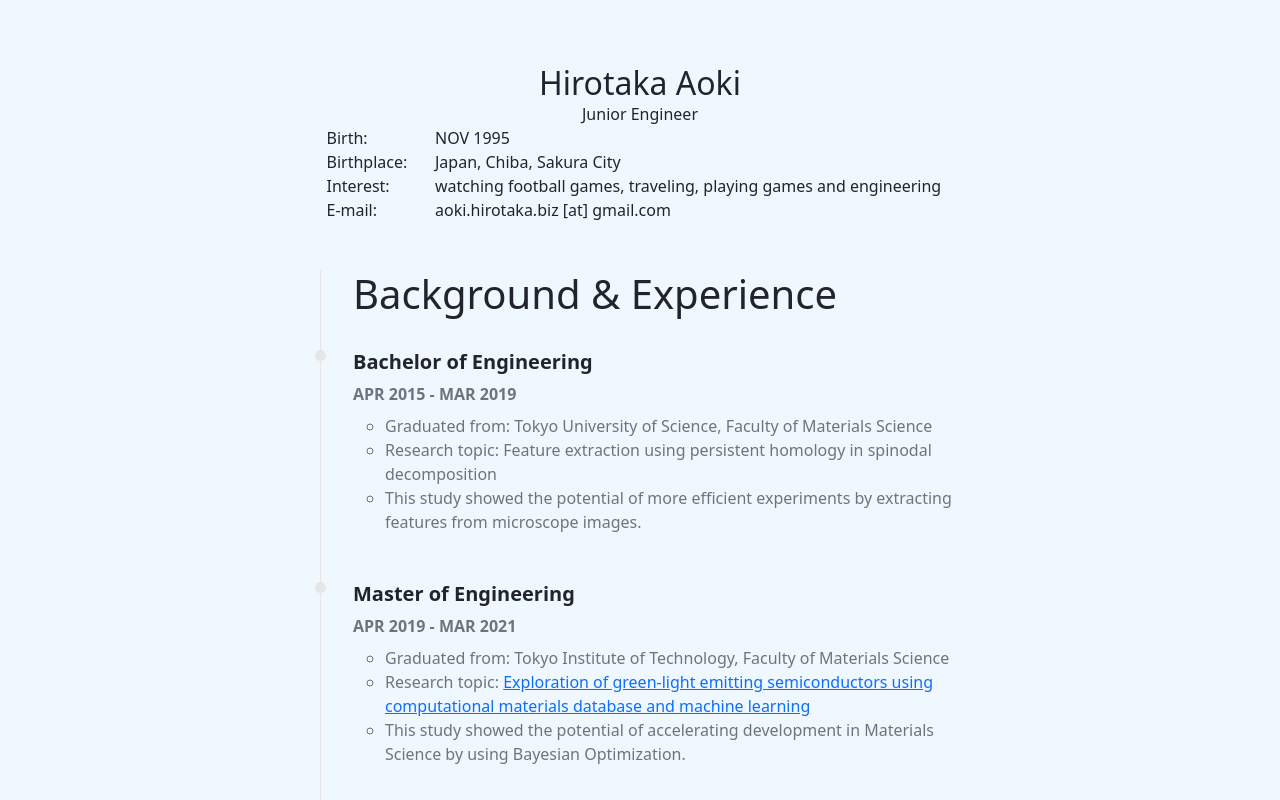
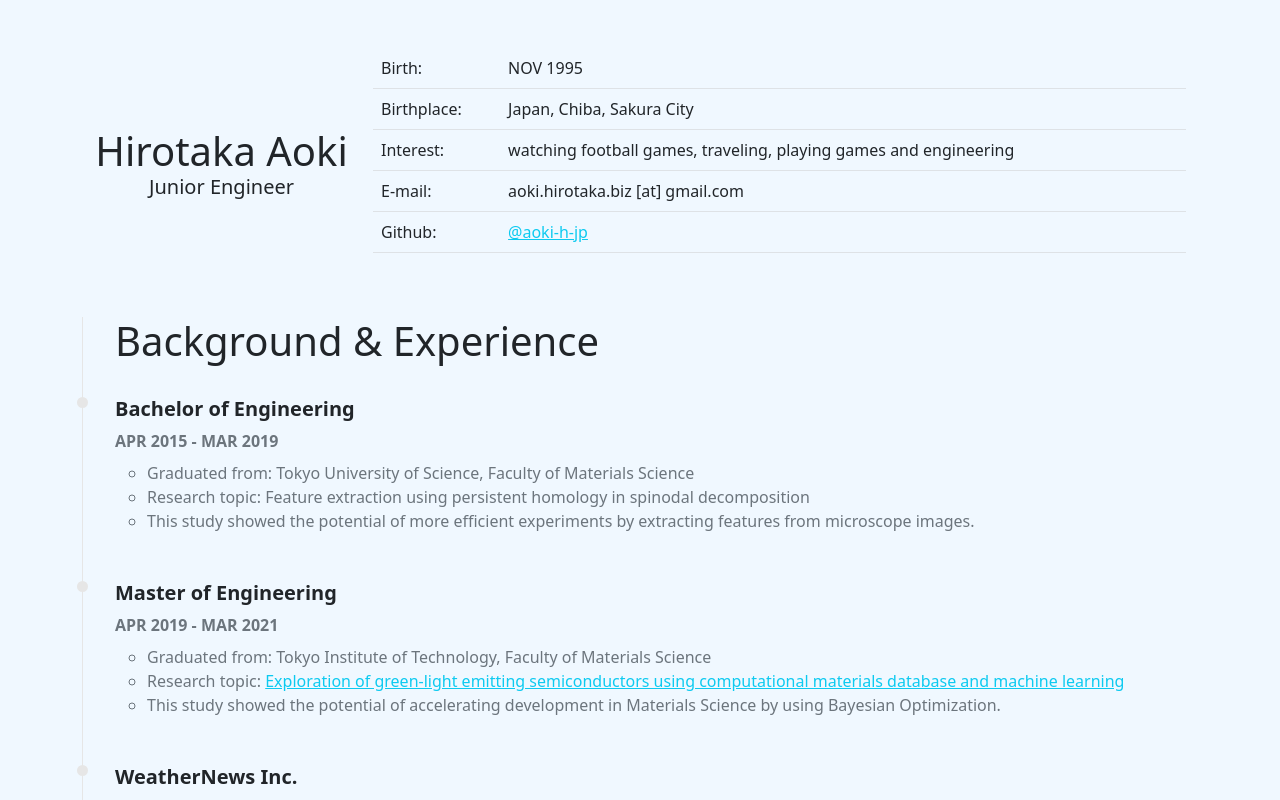
Before and after one commit to aoki-h-jp/aoki-h-jp.github.io, a Next.js app: page / in a window 1280 px wide. Shown: the top 800 px of the page. Built offline with nearby package versions, Linux system fonts and the light colour scheme.

Commit message:
Fix basic layouts

```diff
--- a/components/portfolio.js
+++ b/components/portfolio.js
@@ -3,8 +3,8 @@ export default function Portfolio() {
         <>
             <div class="container">
                 <div class="portfolio">
+                    <h1>Portfolio</h1>
                     <div class="row">
-                        <h1>Portfolio</h1>
                         <p>under development</p>
                     </div>
                 </div>
--- a/components/profile.js
+++ b/components/profile.js
@@ -1,38 +1,38 @@
 export default function Profile() {
     return (
         <div class="container mt-5" id="profile">
-            <div class="row d-flex justify-content-center">
-                <div class="col-md-7">
+            <div class="row d-flex align-items-center">
+                <div class="col-3">
                     <div class="text-center mt-3">
-                        <h2 class="mt-2 mb-0">Hirotaka Aoki</h2>
-                        <span>Junior Engineer</span>
+                        <h1 class="mt-2 mb-0">Hirotaka Aoki</h1>
+                        <h5>Junior Engineer</h5>
                     </div>
-                    <div class="row">
-                        <div class="col-2">
-                            Birth:
-                        </div>
-                        <div class="col-10">
-                            NOV 1995
-                        </div>
-                        <div class="col-2">
-                            Birthplace:
-                        </div>
-                        <div class="col-10">
-                            Japan, Chiba, Sakura City
-                        </div>
-                        <div class="col-2">
-                            Interest:
-                        </div>
-                        <div class="col-10">
-                            watching football games, traveling, playing games and engineering
-                        </div>
-                        <div class="col-2">
-                            E-mail:
-                        </div>
-                        <div class="col-10">
-                            aoki.hirotaka.biz [at] gmail.com
-                        </div>
-                    </div>
+                </div>
+                <div class="col-9">
+                    <table class="table">
+                        <tbody>
+                            <tr>
+                                <td scope="col-2">Birth:</td>
+                                <td scope="col-10">NOV 1995</td>
+                            </tr>
+                            <tr>
+                                <td scope="col-2">Birthplace:</td>
+                                <td scope="col-10">Japan, Chiba, Sakura City</td>
+                            </tr>
+                            <tr>
+                                <td scope="col-2">Interest:</td>
+                                <td scope="col-10">watching football games, traveling, playing games and engineering</td>
+                            </tr>
+                            <tr>
+                                <td scope="col-2">E-mail:</td>
+                                <td scope="col-10">aoki.hirotaka.biz [at] gmail.com</td>
+                            </tr>
+                            <tr>
+                                <td scope="col-2">Github:</td>
+                                <td scope="col-10"><a href="https://github.com/aoki-h-jp" class="link-info">@aoki-h-jp</a></td>
+                            </tr>
+                        </tbody>
+                    </table>
                 </div>
             </div>
         </div>
--- a/components/timeline.js
+++ b/components/timeline.js
@@ -32,7 +32,7 @@ export default function Timeline() {
                             Graduated from: Tokyo Institute of Technology, Faculty of Materials Science
                         </li>
                         <li class="text-muted">
-                            Research topic: <a href="https://www.tandfonline.com/doi/full/10.1080/27660400.2022.2039573">Exploration of green-light emitting semiconductors using computational materials database and machine learning</a>
+                            Research topic: <a href="https://www.tandfonline.com/doi/full/10.1080/27660400.2022.2039573" class="link-info">Exploration of green-light emitting semiconductors using computational materials database and machine learning</a>
                         </li>
                         <li class="text-muted">
                             This study showed the potential of accelerating development in Materials Science by using Bayesian Optimization.
--- a/pages/index.js
+++ b/pages/index.js
@@ -14,9 +14,9 @@ const Index = () => {
                     <div>
                         <Timeline />
                     </div>
-                    {/* <div>
+                    <div>
                         <Portfolio />
-                    </div> */}
+                    </div>
                 </div>
             </div>
         </>
--- a/styles/globals.css
+++ b/styles/globals.css
@@ -4,11 +4,9 @@ body {
 
 .timeline {
   border-left: 1px solid hsl(0, 0%, 90%);
-  position: absolute;
-  left: 50%;
-  transform: translateX(-50%);
-  -webkit-transform: translateX(-50%);
-  -ms-transform: translateX(-50%);
+  position: relative;
+  left: 0;
+  right: 0;
   list-style: none;
 }
 
```
